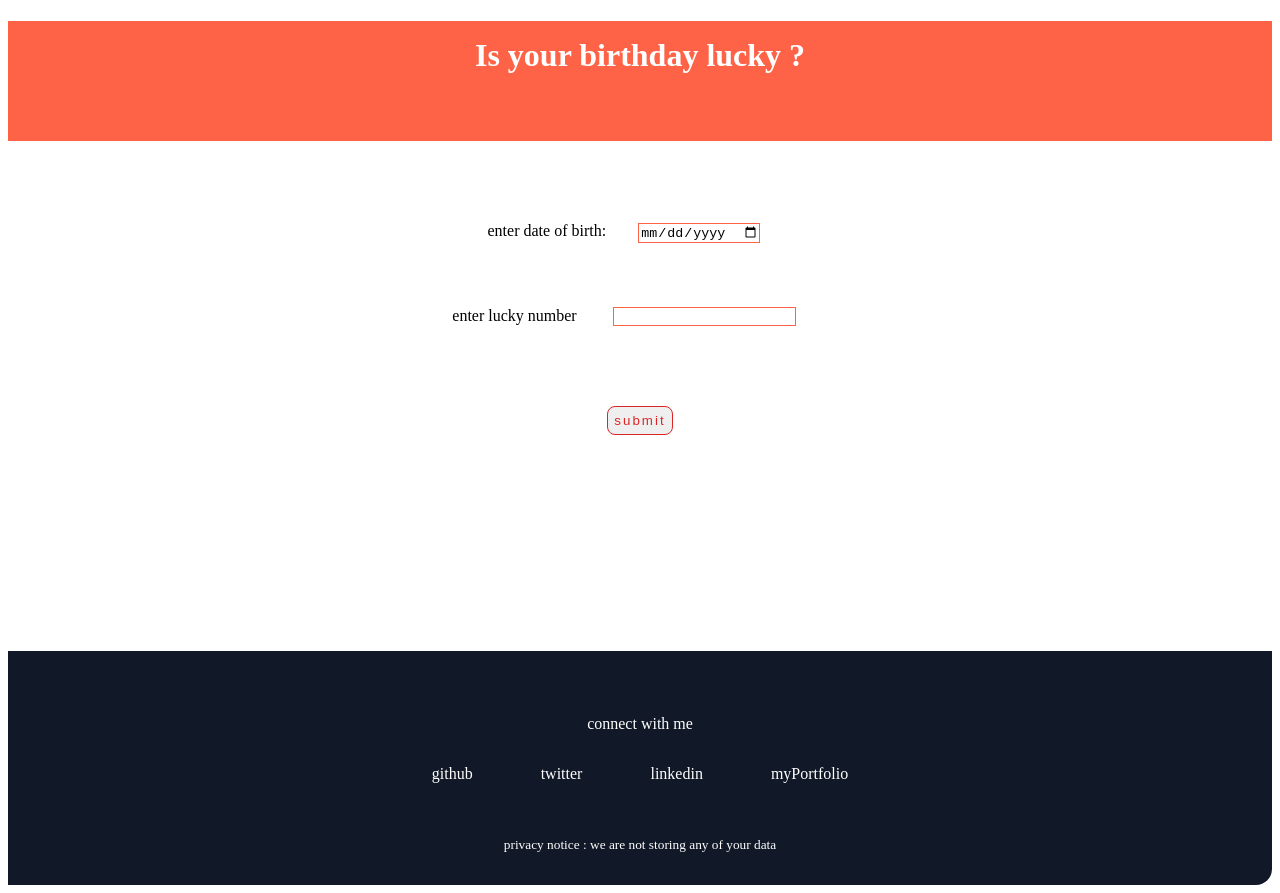
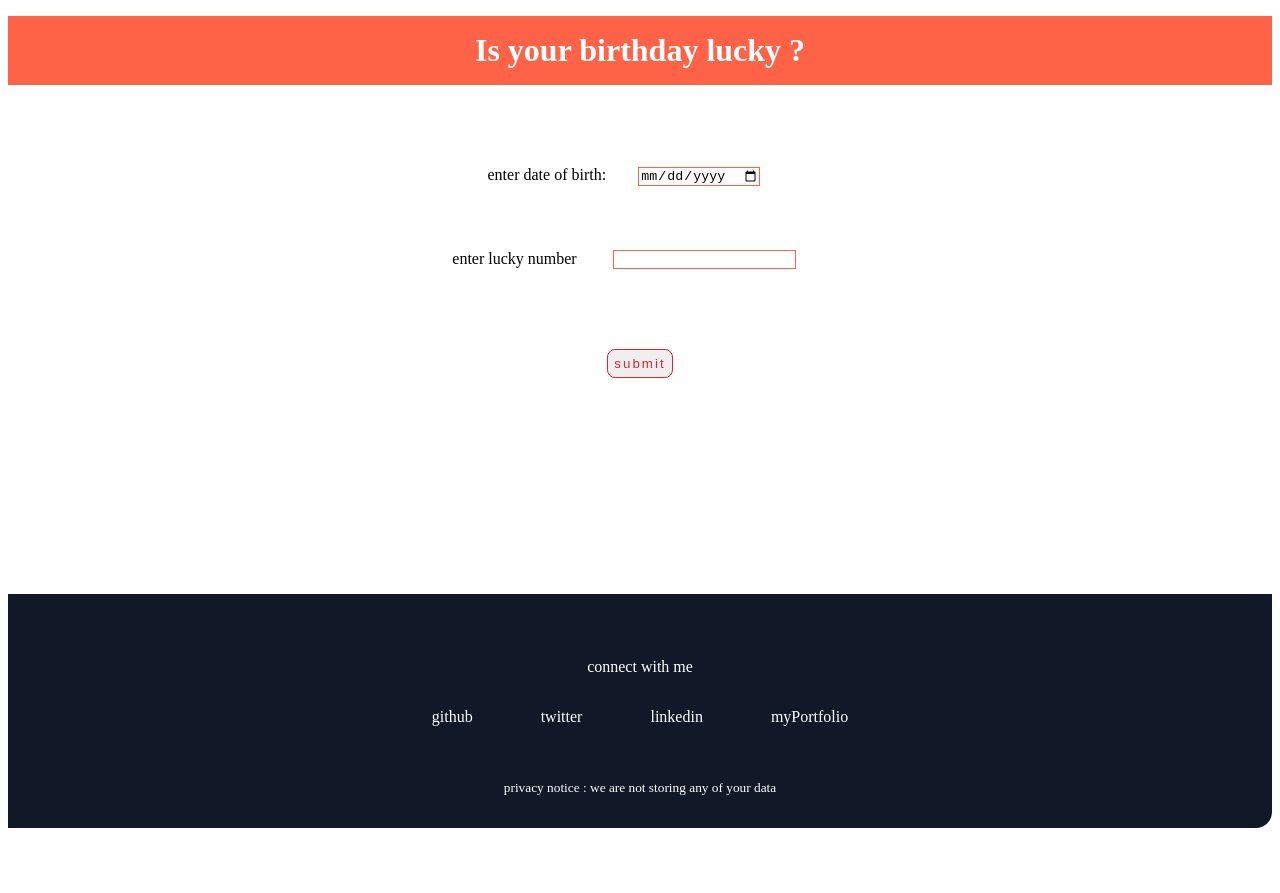
Before and after one commit to srinidhi9831/lucky-birthdate, a plain HTML site: page index.html in a window 1280 px wide. After the commit the page ends 836 px from the top, so only its background shows below. Drawn offline with Linux system fonts and the light colour scheme.

Commit message:
style: header height changed

```diff
--- a/index.html
+++ b/index.html
@@ -13,6 +13,7 @@
     h1{
       color: white;
       padding: 1rem;
+      margin: 1rem;
     }
     input{
       margin: 2rem;
@@ -66,7 +67,6 @@ li{
 
 header{
   width: 100%;
-  height: 15vh;
   background-color:tomato;
   text-align: center;
 }
```
